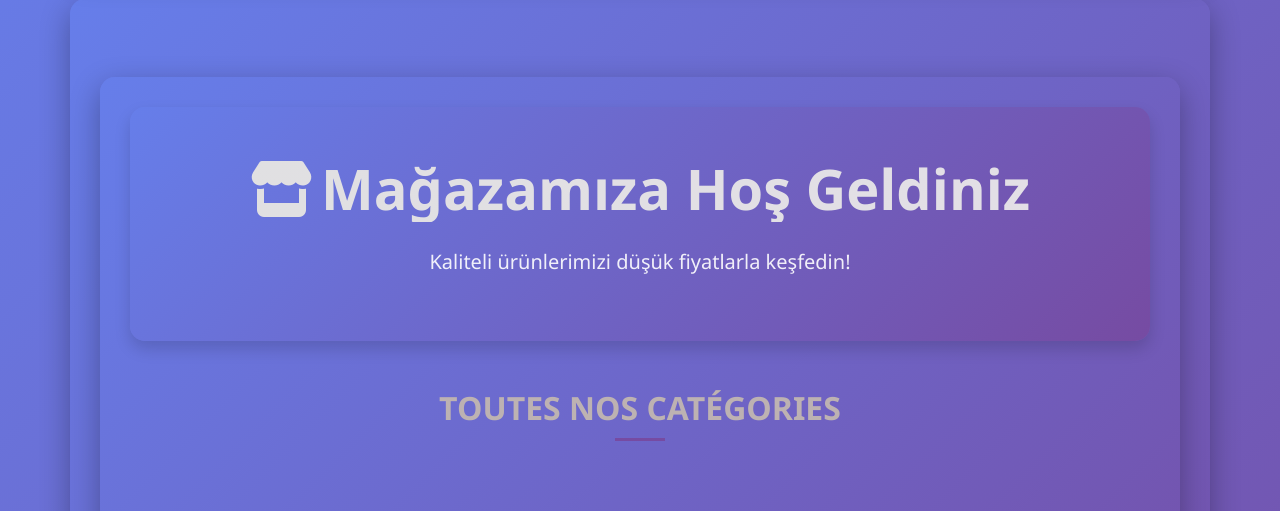
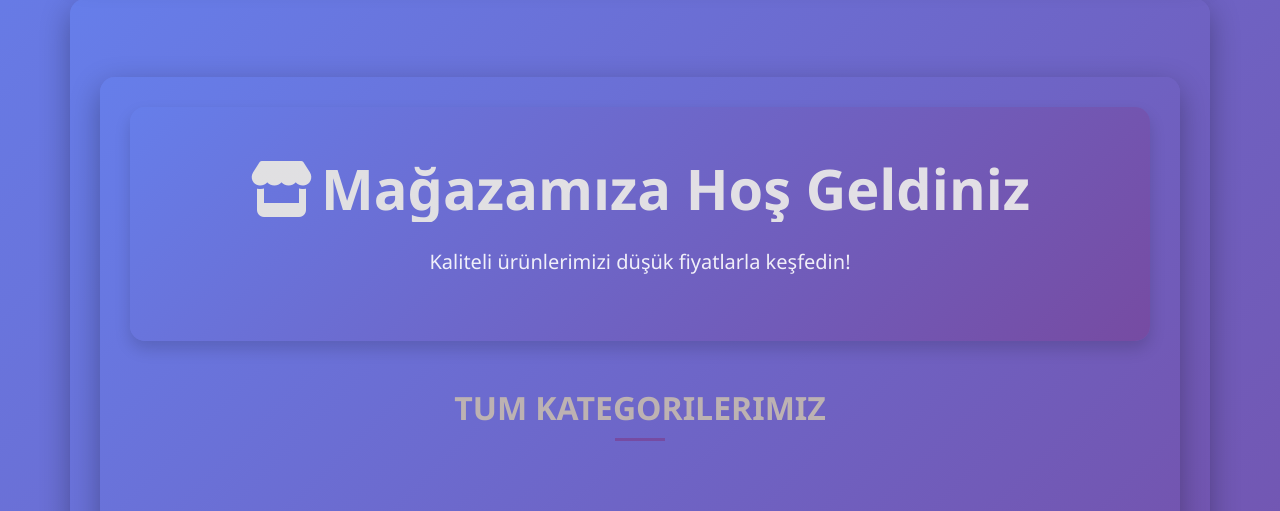
Before and after one commit to hissene-abakar/novashopping, a Django app: page / in a window 1280 px wide. Shown: the part 167-678 px from the top of the page. Run offline with Django 5.2, Linux system fonts and the light colour scheme; data comes from the database, SQL or seed files in the repository; data that the repository does not hold is empty.

Commit message:
mise a jour templates et views

```diff
--- a/shopping/shopping/shop/templates/home.html
+++ b/shopping/shopping/shop/templates/home.html
@@ -27,7 +27,7 @@
 
     <div class="text-center mb-5">
         <h2 class="fw-bold text-uppercase position-relative d-inline-block">
-            Toutes nos catégories
+            Tum kategorilerimiz
             <span style="display:block; height:3px; width:50px; background-color:#764ba2; margin: 10px auto 0;"></span>
         </h2>
     </div>
--- a/shopping/shopping/shop/templates/kategori.html
+++ b/shopping/shopping/shop/templates/kategori.html
@@ -16,7 +16,7 @@
 
     <div class="text-center mb-5">
         <h2 class="fw-bold text-uppercase position-relative d-inline-block">
-            Toutes nos catégories
+            Tum kategorilerimiz
             <span style="display:block; height:3px; width:50px; background-color:#764ba2; margin: 10px auto 0;"></span>
         </h2>
     </div>
```
